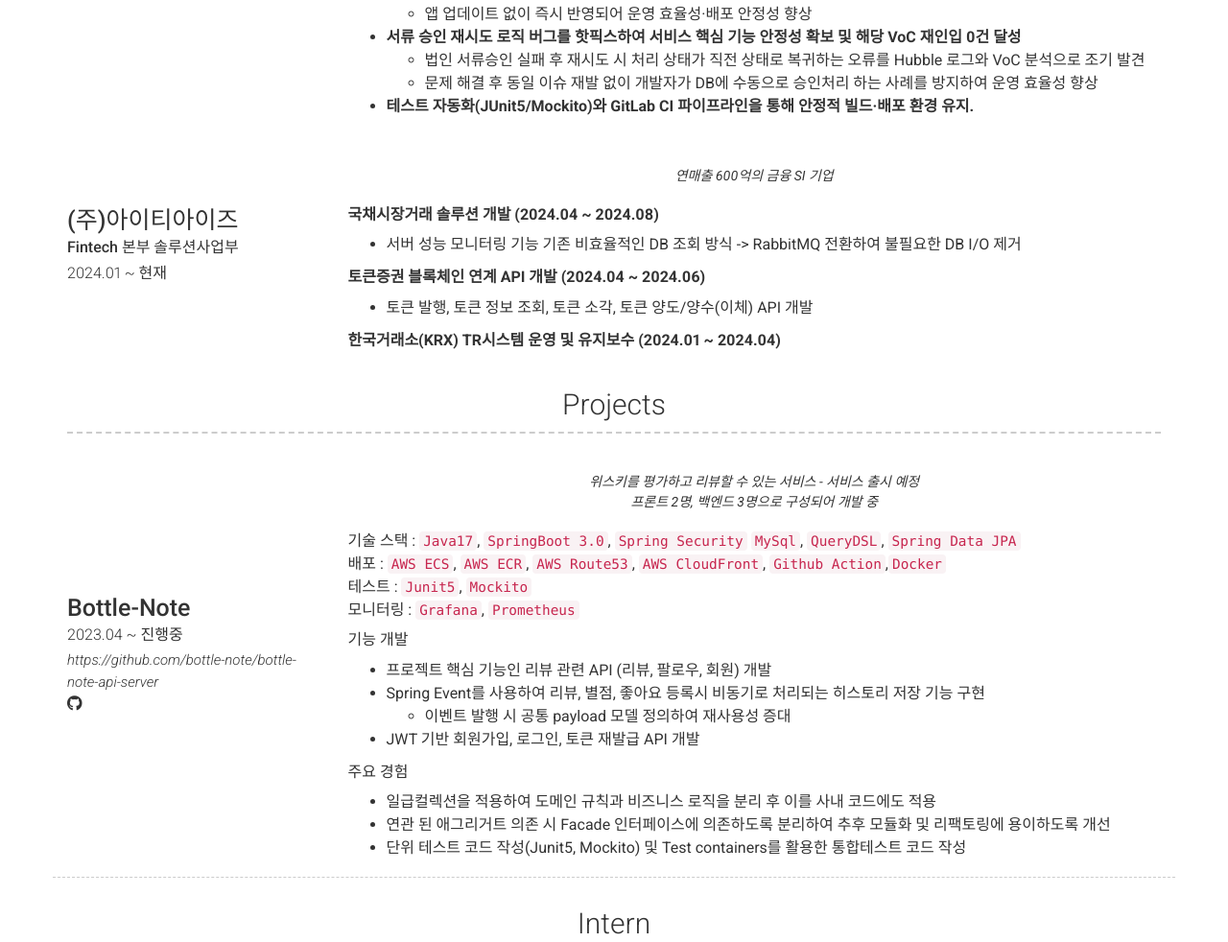
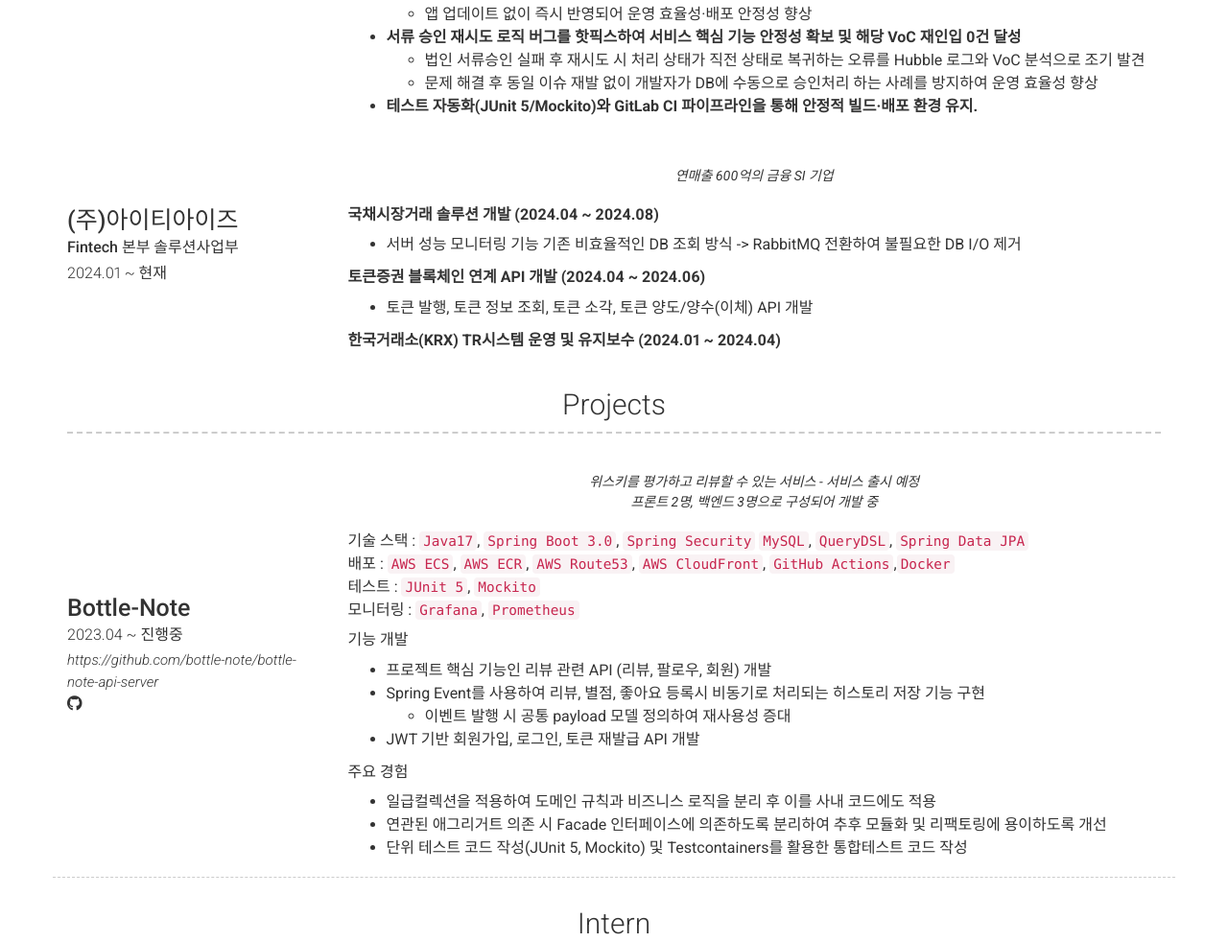
Before and after one commit to chadongmin/chadongmin.github.io, a Jekyll site: the page built from index.md, in a window 1280 px wide and 1400 px high, scrolled down 1846 px. Shown: the part 159-1141 px from the top of the window at 96% size. Built offline with Jekyll 4.4.1, drawn with Linux system fonts in a browser that asks for light colours; nearby versions of some CDN libraries; some of the changed text lies outside the part shown.

Commit message:
이력서 정리: 표기 통일·오탈자 수정·기간 정합성·아이콘 교체
- 아이콘: Vimeo → Globe, 블로그 링크 의미 반영
- 표기 통일: Spring Boot, QueryDSL, JUnit 5, GitLab/GitHub Actions, MySQL 등
- 맞춤법: '도달할때만'→'도달할 때만', '연관 된'→'연관된' 등
- 기간 정합성: HMG Front-Office 2024.09~현재로 보정
- 프로젝트 섹션: Testcontainers, GitHub Actions 명확화

```diff
--- a/_config.yml
+++ b/_config.yml
@@ -26,8 +26,8 @@ linkedin_username: 동민-차-123714273
 
 # Additional icon links
 additional_links:
-- title: Link name
-  icon: fab fa-brands fa-vimeo
+- title: Blog
+  icon: fas fa-globe
   url: https://iamdongmin.tistory.com
 
 # - title: another link
@@ -75,10 +75,10 @@ content:
 
           서비스 중인 팬덤 앱(Churrrrr, DayOff)에서 사용중인 Sendbird 채팅 플랫폼을 대체할 사내 자체 채팅 플랫폼 개발
 
-          `Java21`, `SpringBoot 3.4`, `RabbitMQ`, `Redis`, `Spring Data JPA`, `QueryDsl`, `MySQL`, `MS Azure`, `Terraform`
+          `Java 21`, `Spring Boot 3.4`, `RabbitMQ`, `Redis`, `Spring Data JPA`, `QueryDSL`, `MySQL`, `MS Azure`, `Terraform`
 
           - **실시간 이모지 등록 로직 처리 최적화로 세션 서버 및 클라이언트 부하 감소**
-              - 아티스트 메시지에 수만 건의 이모지 등록 몰리는 상황에서, Redis에 저장된 이모지 카운트가 임계치에 도달할때만 웹소켓 이벤트 전송하여 실시간 부하를 획기적으로 감소
+              - 아티스트 메시지에 수만 건의 이모지 등록 몰리는 상황에서, Redis에 저장된 이모지 카운트가 임계치에 도달할 때만 웹소켓 이벤트 전송하여 실시간 부하를 획기적으로 감소
               - Hash 자료형을 일급 컬렉션으로 래핑해 도메인 모델을 구축, 재사용성과 확장성을 확보하며 코드 품질 개선
 
           - **아티스트 메시지 전송 시 다국어 번역 처리를 동기 → 비동기 방식으로 전환하여 API 응답 속도 50% 이상 향상**
@@ -92,11 +92,11 @@ content:
 
           <br>
 
-          **Hyundai Motor Group 원앱 Front-Office 개발 (2024.02 ~ 현재)**
+          **Hyundai Motor Group 원앱 Front-Office 개발 (2024.09 ~ 현재)**
 
           현대자동차 그룹의 고객채널 서비스 (마이현대, 기아, 제네시스)의 통합 백엔드 서버
 
-            `Java17`, `SpringBoot 3.0`, `Spring Data JPA`, `QueryDsl`, `MySQL`, `AWS`, `Junit5`, `Mockito`, `Gitlab`
+            `Java17`, `Spring Boot 3.0`, `Spring Data JPA`, `QueryDSL`, `MySQL`, `AWS`, `JUnit 5`, `Mockito`, `GitLab`
 
           - **차량 출고일자 보정 배치 개발 및 쿼리 최적화를 통한 서비스 안정성 확보**
             - 외부 시스템과의 데이터 동기화 시점 차이로 차량 테이블의 출고일자 컬럼이 null로 초기화 ->  유관 서비스의 진입이 불가한 문제가 발생
@@ -124,7 +124,7 @@ content:
 
             현대자동차 그룹의 고객채널 서비스 (마이현대, 기아, 제네시스)의 통합 어드민 서버. 차량 점유정보 조회, 서류 승인 및 UI 컴포넌트 관리 기능을 제공
 
-            `Java17`, `SpringBoot 3.0`, `Spring Data JPA`, `QueryDsl`, `MySQL`, `AWS`, `Junit5`, `Mockito`, `Gitlab`
+            `Java17`, `Spring Boot 3.0`, `Spring Data JPA`, `QueryDSL`, `MySQL`, `AWS`, `JUnit 5`, `Mockito`, `GitLab`
 
           - **차량등록 서류 승인 기능을 Spring StateMachine 기반으로 개발**
             - 요금제·부가서비스 가입 여부 등 30여 개의 복잡한 분기 조건을 Guard 메서드로 모듈화해 가독성과 유지보수성을 향상.
@@ -141,7 +141,7 @@ content:
             - 문제 해결 후 동일 이슈 재발 없이 개발자가 DB에 수동으로 승인처리 하는 사례를 방지하여 운영 효율성 향상
 
 
-          - **테스트 자동화(JUnit5/Mockito)와 GitLab CI 파이프라인을 통해 안정적 빌드·배포 환경 유지.**
+          - **테스트 자동화(JUnit 5/Mockito)와 GitLab CI 파이프라인을 통해 안정적 빌드·배포 환경 유지.**
 
 
       - layout: left
@@ -187,11 +187,11 @@ content:
         description: | # this will include new lines to allow paragraphs
 
           기술 스택 :
-          `Java17`, `SpringBoot 3.0`, `Spring Security`
-          `MySql`, `QueryDSL`, `Spring Data JPA` <br>
+          `Java17`, `Spring Boot 3.0`, `Spring Security`
+          `MySQL`, `QueryDSL`, `Spring Data JPA` <br>
           배포 : `AWS ECS`, `AWS ECR`, `AWS Route53`, `AWS CloudFront`,
-          `Github Action`,`Docker` <br>
-          테스트 : `Junit5`, `Mockito` <br>
+          `GitHub Actions`,`Docker` <br>
+          테스트 : `JUnit 5`, `Mockito` <br>
           모니터링 : `Grafana`, `Prometheus`<br>
 
           기능 개발
@@ -202,8 +202,8 @@ content:
 
           주요 경험
           - 일급컬렉션을 적용하여 도메인 규칙과 비즈니스 로직을 분리 후 이를 사내 코드에도 적용
-          - 연관 된 애그리거트 의존 시 Facade 인터페이스에 의존하도록 분리하여 추후 모듈화 및 리팩토링에 용이하도록 개선
-          - 단위 테스트 코드 작성(Junit5, Mockito) 및 Test containers를 활용한 통합테스트 코드 작성
+          - 연관된 애그리거트 의존 시 Facade 인터페이스에 의존하도록 분리하여 추후 모듈화 및 리팩토링에 용이하도록 개선
+          - 단위 테스트 코드 작성(JUnit 5, Mockito) 및 Testcontainers를 활용한 통합테스트 코드 작성
 
     #인턴 및 대외활동
   - title: Intern
```
